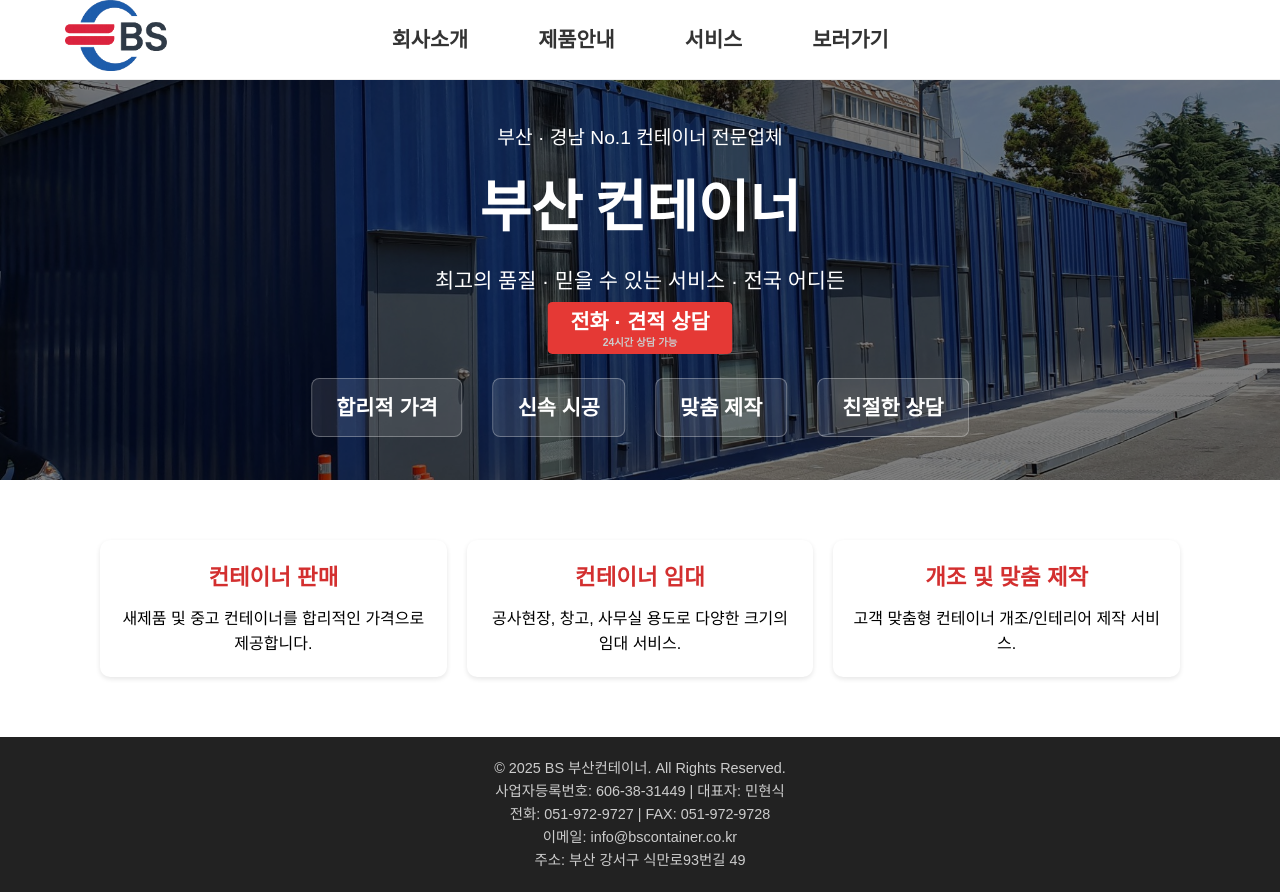
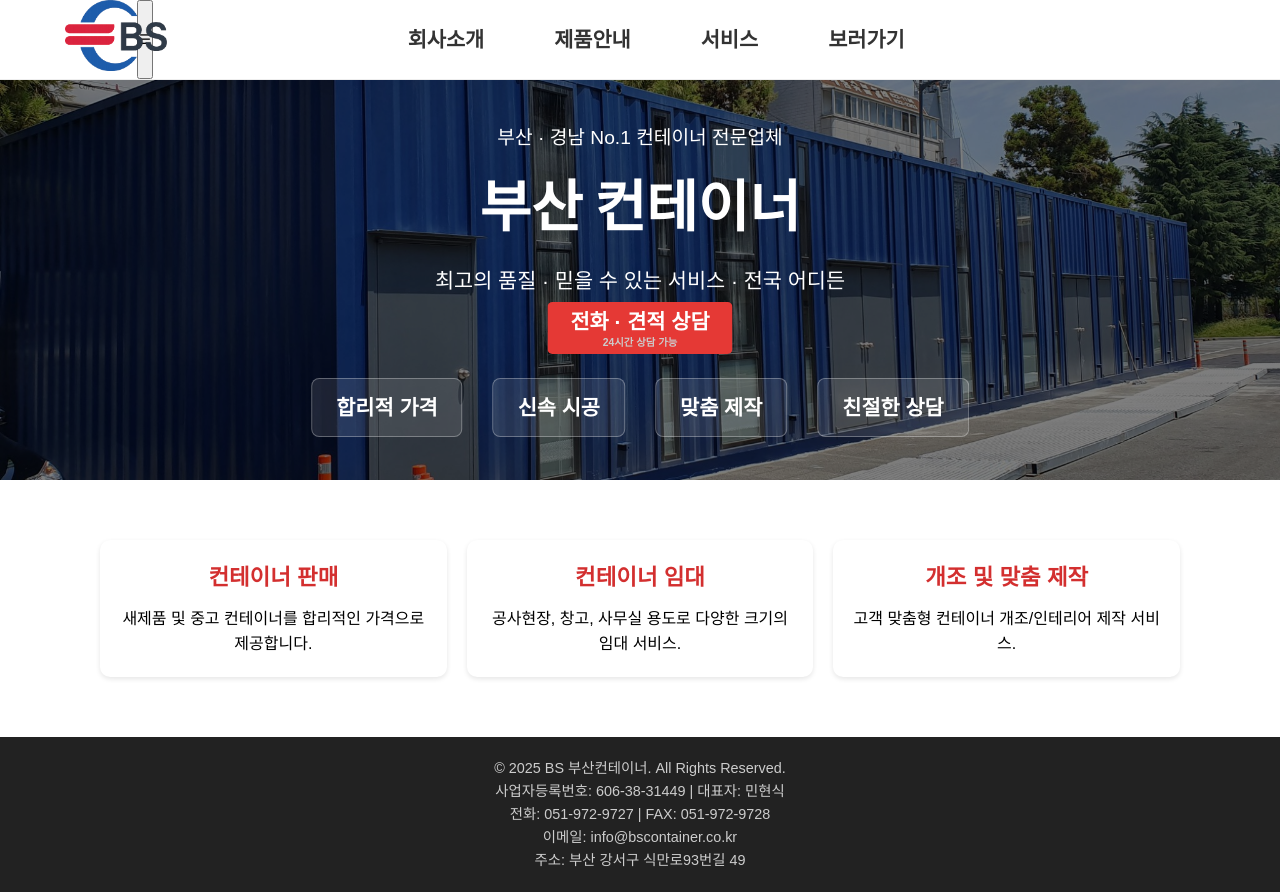
Before and after one commit to bscontainer/bscontainer.github.io, a plain HTML site: page index.html in a window 1280 px wide. Drawn offline with Linux system fonts and the light colour scheme.

Commit message:
Update index.html

```diff
--- a/index.html
+++ b/index.html
@@ -15,6 +15,7 @@
     <a href="index.html" class="logo">
       <img src="logo.png" alt="BS 부산컨테이너 로고">
     </a>
+       <button class="hamburger" aria-label="메뉴 열기">☰</button>
   </div>
     <!-- 내비게이션 -->
 <div class="menu"></div>
```
